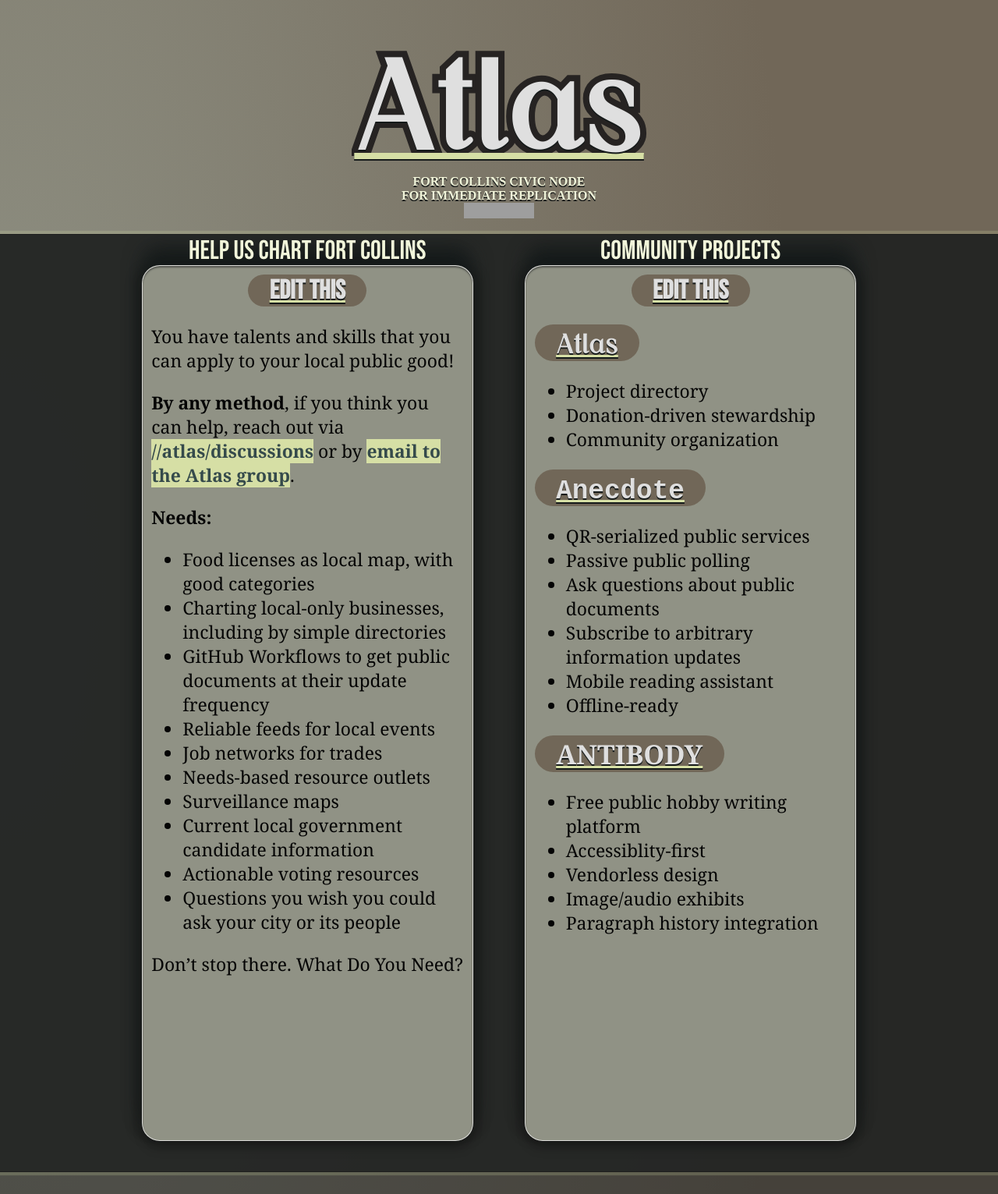
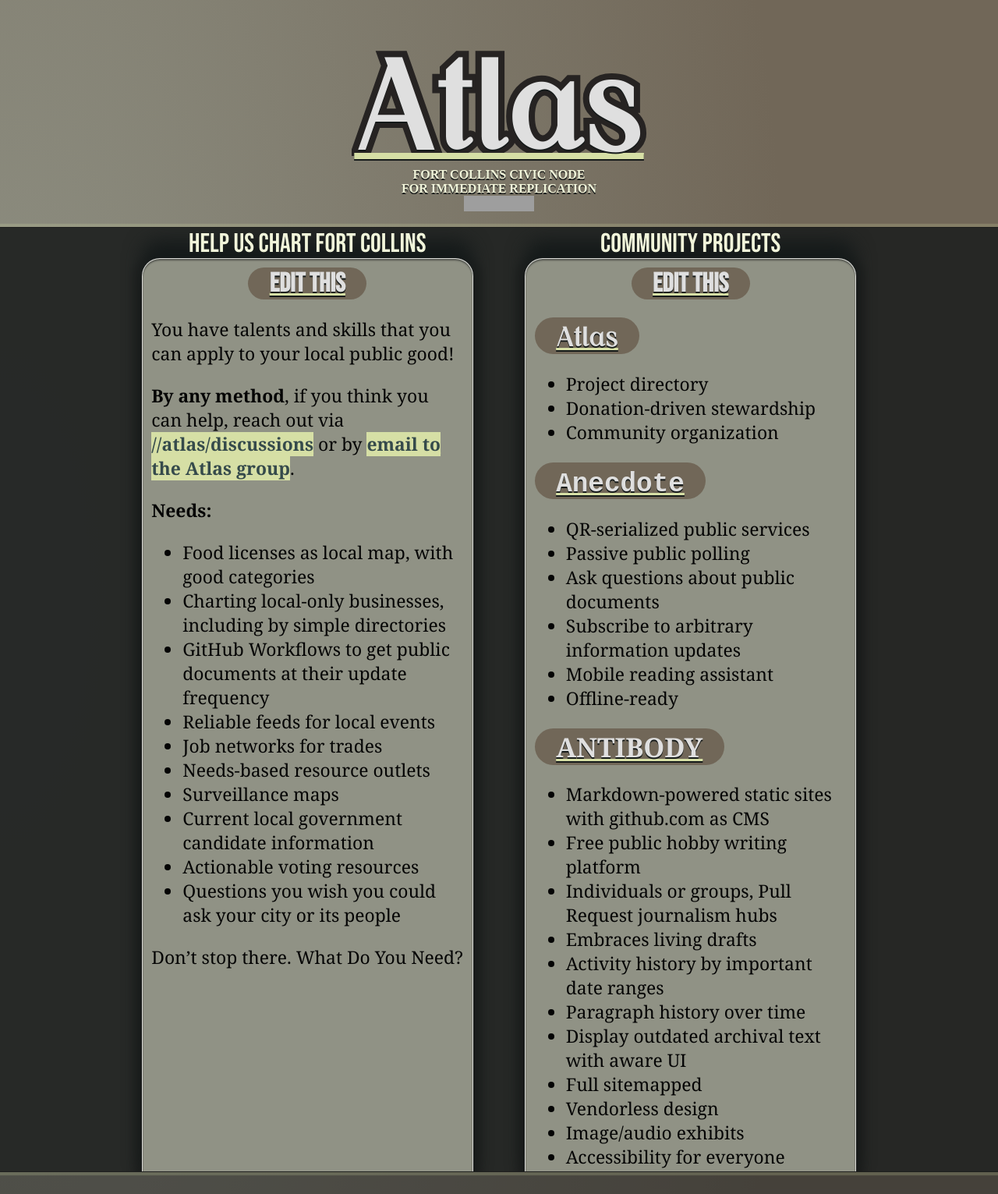
Before and after one commit to tiliv/atlas, a Jekyll site: the page built from docs/index.md, in a window 1280 px wide. Shown: the whole page at 78% size. Built offline with Jekyll 4.4.1, drawn with Linux system fonts in a browser that asks for light colours; some web fonts are replaced; grey boxes are pictures that could not be loaded.

Commit message:
chore(submodule): wiki

```diff
--- a/docs/_includes/projects.external.md
+++ b/docs/_includes/projects.external.md
@@ -12,8 +12,14 @@
 - Offline-ready
 
 ## [ANTIBODY](https://github.com/tiliv/antibody)
+- Markdown-powered static sites with github.com as CMS
 - Free public hobby writing platform
-- Accessiblity-first
+- Individuals or groups, Pull Request journalism hubs
+- Embraces living drafts
+- Activity history by important date ranges
+- Paragraph history over time
+- Display outdated archival text with aware UI
+- Full sitemapped
 - Vendorless design
 - Image/audio exhibits
-- Paragraph history integration
+- Accessibility for everyone
```
